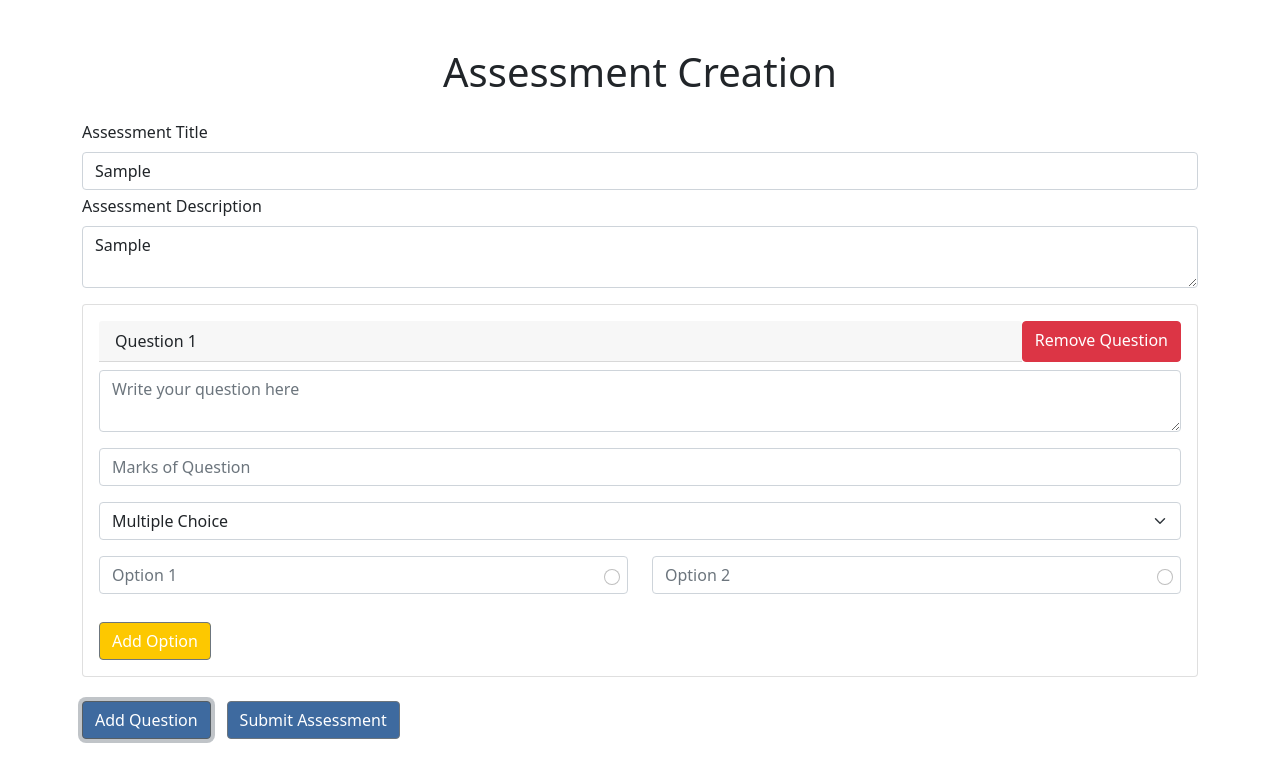
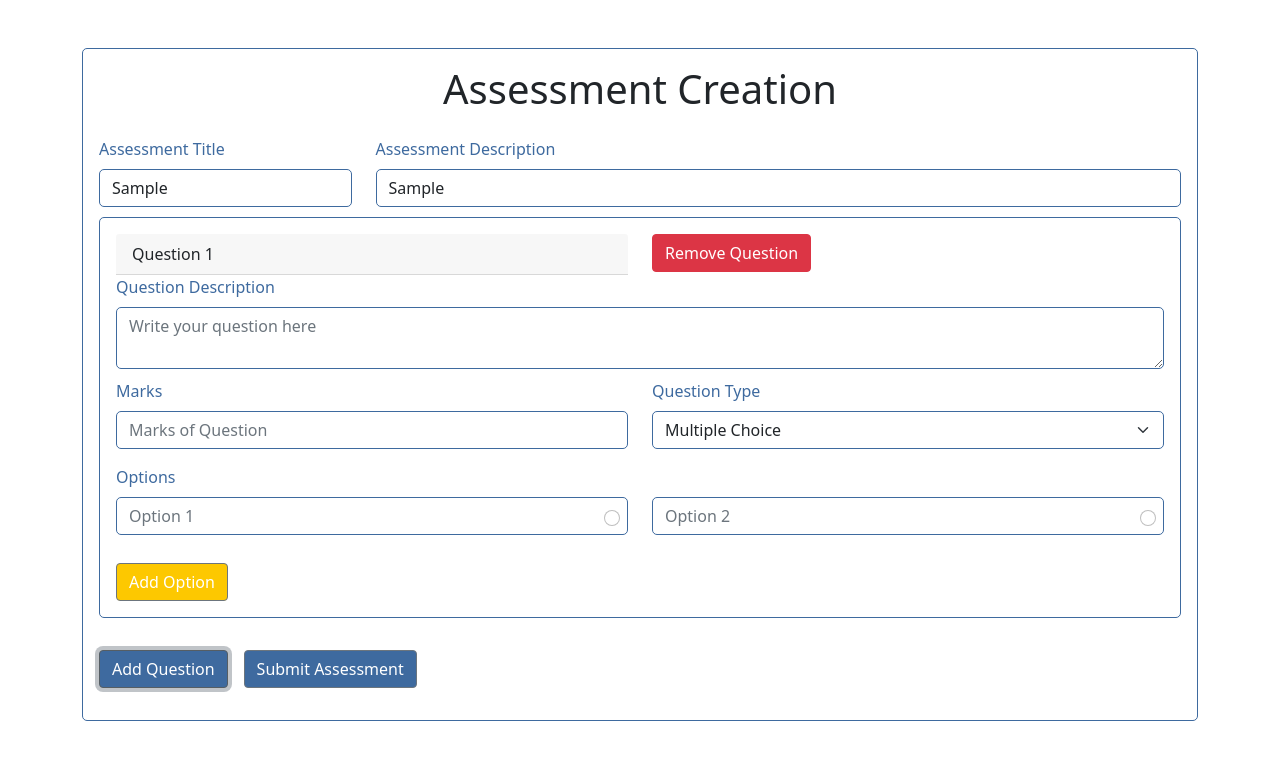
Before and after one commit to AliHaider1415/Webrtc-Jitsi-Client, a React (Create React App) app: page /company/create-assessment in a window 1280 px wide. Both pictures are taken after typing "Sample", "Sample" into the empty fields and a click on the button "Add Question". Shown: the top 782 px of the page. Built offline with nearby package versions, Linux system fonts and the light colour scheme.

Commit message:
Changed styling

```diff
--- a/package.json
+++ b/package.json
@@ -15,6 +15,7 @@
     "formik": "^2.4.5",
     "react": "^18.2.0",
     "react-dom": "^18.2.0",
+    "react-helmet": "^6.1.0",
     "react-query": "^3.39.3",
     "react-router-dom": "^6.22.3",
     "react-scripts": "5.0.1",
--- a/public/index.html
+++ b/public/index.html
@@ -16,8 +16,12 @@
     <link rel="apple-touch-icon" href="%PUBLIC_URL%/logo192.png" />
 
     <link rel="manifest" href="%PUBLIC_URL%/manifest.json" />
+    <!-- <link
+      href="https://fonts.googleapis.com/css2?family=Roboto:ital,wght@0,100;0,300;0,400;0,500;0,700;0,900;1,100;1,300;1,400;1,500;1,700;1,900&display=swap"
+      rel="stylesheet"
+    /> -->
 
-    <title>SearchOPal</title>
+    <title>Assessment Module</title>
   </head>
   <body>
     <noscript>You need to enable JavaScript to run this app.</noscript>
--- a/src/App.css
+++ b/src/App.css
@@ -26,3 +26,9 @@
 .App-link {
   color: #61dafb;
 }
+
+.roboto-thin {
+  font-family: "Roboto", sans-serif;
+  font-weight: 100;
+  font-style: normal;
+}
--- a/src/components/company-assessments/Question.jsx
+++ b/src/components/company-assessments/Question.jsx
@@ -8,12 +8,12 @@ import {
   Row,
   Col,
   Button,
+  Label,
 } from "reactstrap";
 import { Formik, Form } from "formik";
 import { QuestionSchema } from "../../utils/Schemas";
 import DeleteIcon from "@mui/icons-material/Delete";
 import styles from "../../utils/styles";
-
 export default function Question({
   index,
   question,
@@ -21,17 +21,21 @@ export default function Question({
   removeQuestion,
 }) {
   return (
-    <Card className="mb-4">
+    <Card className="mb-4 roboto-thin" style={styles.input}>
       <CardBody>
-        <div className="d-flex justify-content-between">
-          <CardHeader className="flex-fill">Question {index + 1}</CardHeader>
-          <div
+        <Row className="justify-content-center d-flex ">
+          <Col>
+            <CardHeader className="">Question {index + 1}</CardHeader>
+          </Col>
+          <Col>
+            <Button
               className="btn-danger btn ml-3"
               onClick={() => removeQuestion(index)}
             >
               Remove Question
-          </div>
-        </div>
+            </Button>
+          </Col>
+        </Row>
         <Formik
           initialValues={
             question || {
@@ -58,11 +62,15 @@ export default function Question({
             handleBlur,
             handleSubmit,
             setFieldValue,
-            enableReinitialize,
           }) => (
             <Form onBlur={handleSubmit}>
-              <FormGroup className="mt-2">
+              <Row>
+                <Col>
+                  <Label style={styles.descriptionColor}>
+                    Question Description
+                  </Label>
                   <Input
+                    enableReinitialize
                     type="textarea"
                     name="question_desc"
                     placeholder="Write your question here"
@@ -74,14 +82,19 @@ export default function Question({
                     style={
                       errors.question_desc && touched.question_desc
                         ? styles.error
-                      : {}
+                        : styles.input
                     }
                   />
                   {errors.question_desc && touched.question_desc && (
-                  <div style={styles.errorMessage}>{errors.question_desc}</div>
+                    <div style={styles.errorMessage}>
+                      {errors.question_desc}
+                    </div>
                   )}
-              </FormGroup>
-              <FormGroup>
+                </Col>
+              </Row>
+              <Row>
+                <Col>
+                  <Label style={styles.descriptionColor}>Marks </Label>
                   <Input
                     type="number"
                     name="question_point"
@@ -94,17 +107,22 @@ export default function Question({
                     style={
                       errors.question_point && touched.question_point
                         ? styles.error
-                      : {}
+                        : styles.input
                     }
                   />
                   {errors.question_point && touched.question_point && (
-                  <div style={styles.errorMessage}>{errors.question_point}</div>
+                    <div style={styles.errorMessage}>
+                      {errors.question_point}
+                    </div>
                   )}
-              </FormGroup>
+                </Col>
+                <Col>
+                  <Label style={styles.descriptionColor}>Question Type</Label>
                   <Input
                     placeholder="Select Type"
                     type="select"
                     name="question_type"
+                    style={styles.input}
                     className="mb-3"
                     onChange={(e) => {
                       handleChange(e);
@@ -133,17 +151,22 @@ export default function Question({
                         setFieldValue("correct_ans", "non-specified");
                       }
                     }}
-                value={question ? question.question_type : values.question_type}
+                    value={
+                      question ? question.question_type : values.question_type
+                    }
                   >
                     <option value="MCQ">Multiple Choice</option>
                     <option value="Short">Short Answer</option>
                     <option value="True Or False">True/False</option>
                   </Input>
+                </Col>
+              </Row>
 
               {question
                 ? question.question_type === "MCQ" && (
                     <>
                       <Row>
+                        <Label style={styles.descriptionColor}>Options</Label>
                         {question.options.map((option, idx) => (
                           <Col sm={6} key={idx}>
                             <FormGroup
@@ -165,7 +188,7 @@ export default function Question({
                                     touched.options[idx] &&
                                     touched.options[idx].option_text
                                       ? styles.error
-                                      : {}
+                                      : styles.input
                                   }
                                 />
                                 <Input
@@ -228,6 +251,8 @@ export default function Question({
                 : values.question_type === "MCQ" && (
                     <>
                       <Row>
+                        <Label style={styles.descriptionColor}>Options</Label>
+
                         {values.options.map((option, idx) => (
                           <Col md={6} key={idx}>
                             <FormGroup
@@ -252,7 +277,7 @@ export default function Question({
                                     touched.options[idx] &&
                                     touched.options[idx].option_text
                                       ? styles.error
-                                      : {}
+                                      : styles.input
                                   }
                                 />
                                 <Input
--- a/src/pages/company-assessment/create-assessment/CreateAssessment.jsx
+++ b/src/pages/company-assessment/create-assessment/CreateAssessment.jsx
@@ -7,6 +7,8 @@ import {
   Label,
   Input,
   Button,
+  Card,
+  CardBody,
 } from "reactstrap";
 import Question from "../../../components/company-assessments/Question";
 import { Formik, Form } from "formik";
@@ -17,6 +19,7 @@ import styles from "../../../utils/styles";
 export default function CreateAssessmentForm() {
   const [totalPoints, setTotalPoints] = useState(0);
   const [questionsArray, setQuestionsArray] = useState([]);
+
   const handleCreateAssessment = (values) => {
     if (questionsArray.length === 0) {
       toast.error("Please add questions to the assessment");
@@ -70,16 +73,24 @@ export default function CreateAssessmentForm() {
         setFieldValue,
       }) => (
         <Container className="mt-5">
+          <Card style={({ backgroundColor: "#f8f9fa" }, styles.input)}>
+            <CardBody>
+              <Form>
+                <FormGroup>
                   <Row>
                     <Col>
                       <h1 className="text-center mb-4">Assessment Creation</h1>
                     </Col>
                   </Row>
                   <Row className="justify-content-center">
-            <Col md={12} xs={12}>
-              <Form>
-                <FormGroup>
-                  <Label for="assessmentTitle">Assessment Title</Label>
+                    <Col md={3}>
+                      <div>
+                        <Label
+                          for="assessmentTitle"
+                          style={styles.descriptionColor}
+                        >
+                          Assessment Title
+                        </Label>
                         <Input
                           type="text"
                           placeholder="Enter assessment title"
@@ -87,33 +98,42 @@ export default function CreateAssessmentForm() {
                           value={values.title}
                           onChange={handleChange}
                           onBlur={handleBlur}
-                    style={errors.title && touched.title ? styles.error : {}}
+                          style={
+                            errors.title && touched.title
+                              ? styles.error
+                              : styles.input
+                          }
                         />
                         {errors.title && touched.title && (
                           <div style={styles.errorMessage}>{errors.title}</div>
                         )}
-                  <Label for="" className="mt-1">
+                      </div>
+                    </Col>
+                    <Col md={9}>
+                      <div>
+                        <Label style={styles.descriptionColor}>
                           Assessment Description
                         </Label>
                         <Input
                           id="exampleText"
                           name="description"
-                    placeholder="Write Description "
-                    type="textarea"
+                          placeholder="Write Description"
+                          type="text"
                           value={values.description}
                           onChange={handleChange}
                           onBlur={handleBlur}
                           style={
                             errors.description && touched.description
                               ? styles.error
-                        : {}
+                              : styles.input
                           }
                         />
                         {errors.description && touched.description && (
-                    <div style={styles.errorMessage}>{errors.description}</div>
+                          <div style={styles.errorMessage}>
+                            {errors.description}
+                          </div>
                         )}
-                </FormGroup>
-              </Form>
+                      </div>
                     </Col>
                   </Row>
                   <Row>
@@ -131,7 +151,7 @@ export default function CreateAssessmentForm() {
                   </Row>
                   <Button
                     style={styles.primaryButton}
-            className=""
+                    className="mt-2"
                     onClick={() => {
                       setQuestionsArray([...questionsArray, null]);
                     }}
@@ -139,13 +159,19 @@ export default function CreateAssessmentForm() {
                     Add Question
                   </Button>
 
+                  {questionsArray.length > 0 && (
                     <Button
-            className="mx-3"
+                      className="mx-3 mt-2"
                       onClick={handleSubmit}
                       style={styles.primaryButton}
                     >
                       Submit Assessment
                     </Button>
+                  )}
+                </FormGroup>
+              </Form>
+            </CardBody>
+          </Card>
         </Container>
       )}
     </Formik>
--- a/src/utils/styles.js
+++ b/src/utils/styles.js
@@ -13,6 +13,21 @@ const styles = {
   secondaryButton: {
     backgroundColor: "#FDC800",
   },
+
+  input: {
+    border: "1px solid #3E6A9F",
+    borderRadius: "5px",
+    marginBottom: "10px",
+  },
+  select: {
+    border: "1px solid #3E6A9F",
+    borderRadius: "5px",
+    marginBottom: "10px",
+    width: "100%",
+  },
+  descriptionColor: {
+    color: "#3E6A9F",
+  },
 };
 
 export default styles;
```
Also changed, not shown: 1 other file (tests, documents, lock files or other folders). Lines whose indentation alone changed are shown as unchanged.
